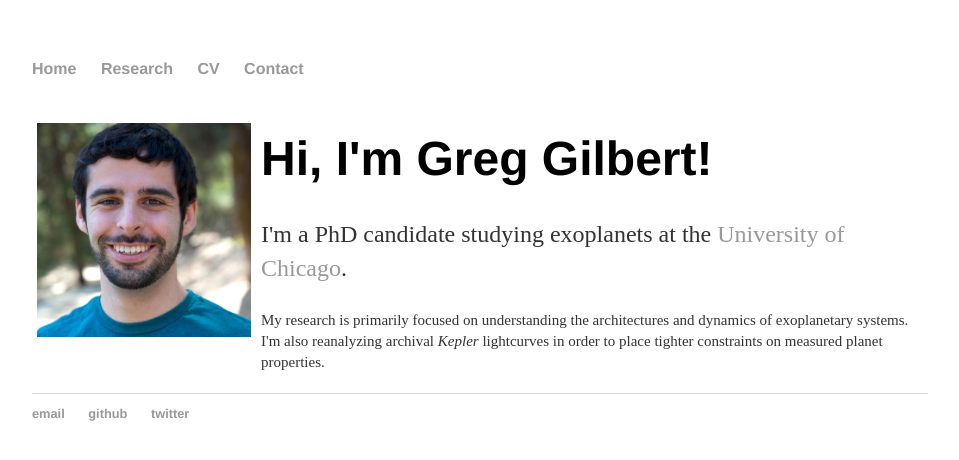
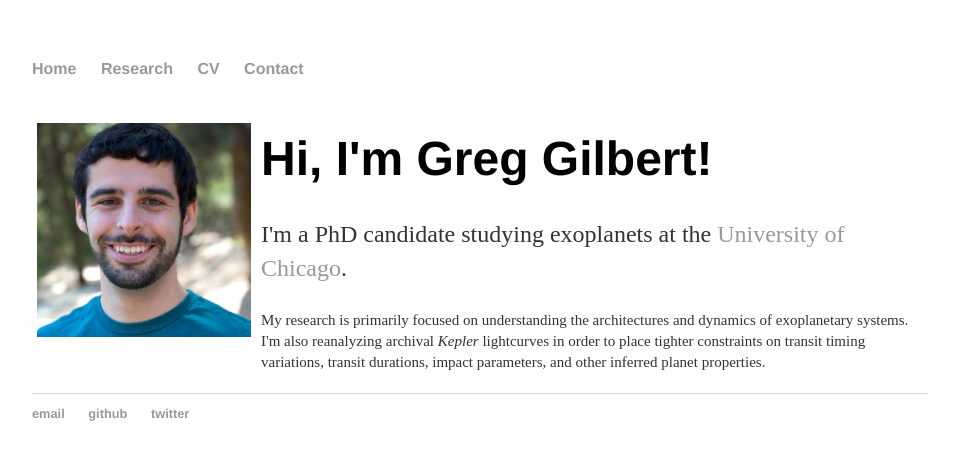
Before and after one commit to gjgilbert/gjgilbert.github.io, a Jekyll site: the page built from index.html, in a window 1280 px wide. Shown: the top 460 px of the page, without its empty margins (160-1119 px from the left). Built offline with Jekyll 4.4.1, drawn with Linux system fonts in a browser that asks for light colours.

Commit message:
Update index.html

```diff
--- a/index.html
+++ b/index.html
@@ -38,7 +38,7 @@
 	  <div class="column right">
 	    <h1>Hi, I'm Greg Gilbert!</h1>
 	    <p>I'm a PhD candidate studying exoplanets at the <a href="https://astrophysics.uchicago.edu/">University of Chicago</a>.</p>
-	    <font size="1"><p>My research is primarily focused on understanding the architectures and dynamics of exoplanetary systems. I'm also reanalyzing archival <em>Kepler</em> lightcurves in order to place tighter constraints on measured planet properties.</p></font>
+	    <font size="1"><p>My research is primarily focused on understanding the architectures and dynamics of exoplanetary systems. I'm also reanalyzing archival <em>Kepler</em> lightcurves in order to place tighter constraints on transit timing variations, transit durations, impact parameters, and other inferred planet properties.</p></font>
 	  </div>
 	</div>
 </body>
```
